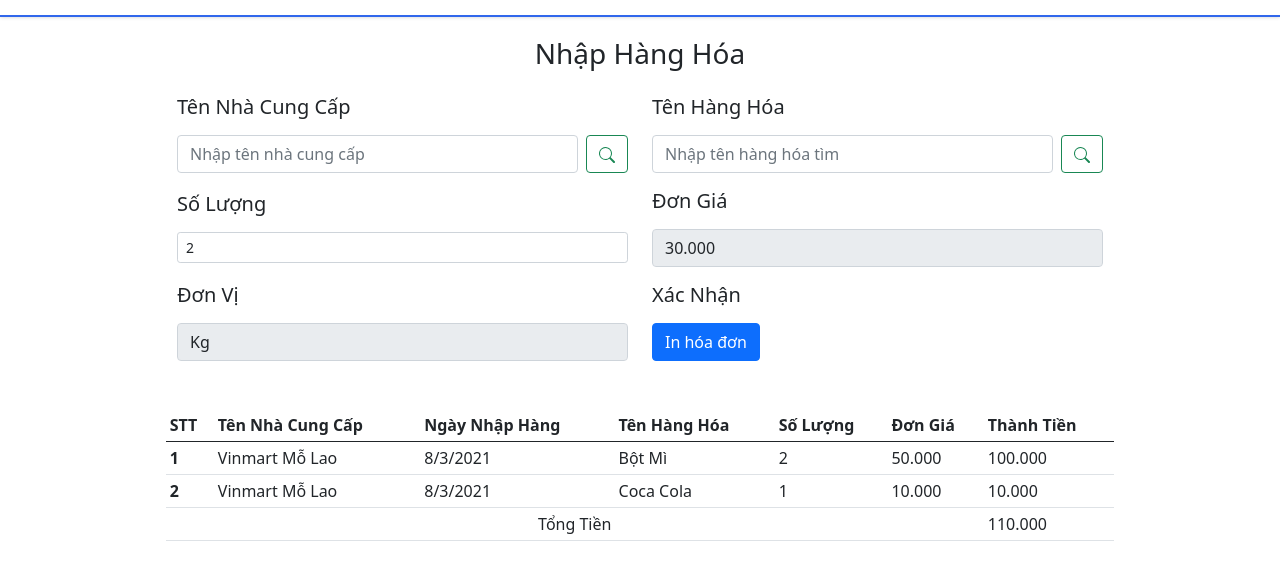
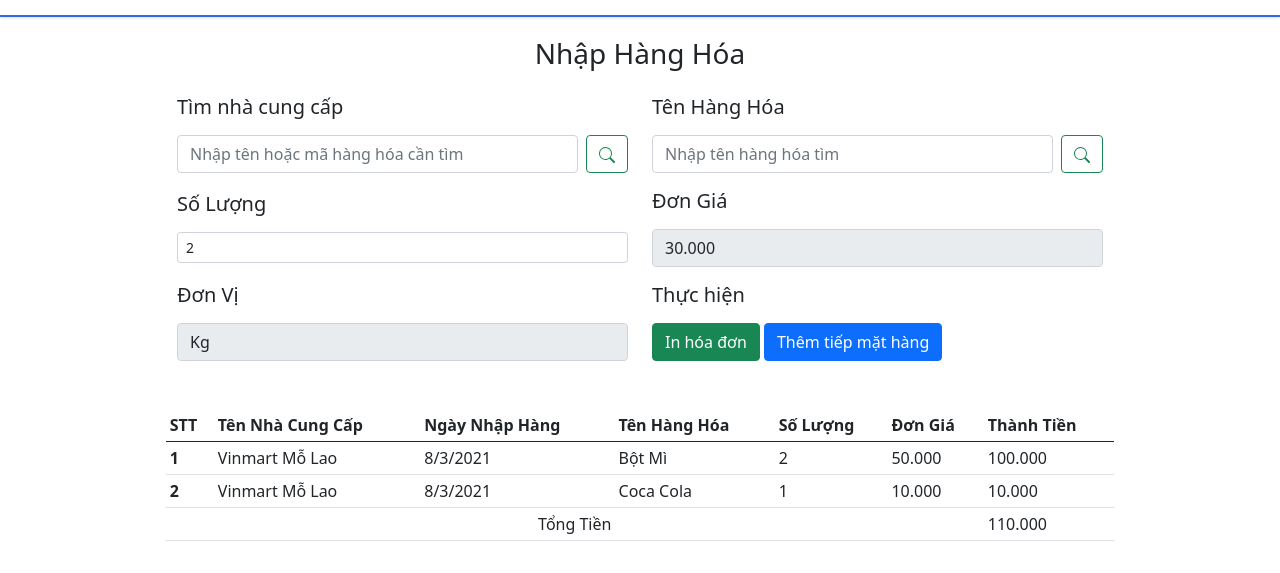
Before and after one commit to tungptiter/PhanTichTKHTTT, a plain HTML site: page html/supply.html in a window 1280 px wide. Shown: the part 83-656 px from the top of the page. Drawn offline with nearby package versions, Linux system fonts and the light colour scheme; some packages are replaced by stand-ins of ours; a script that the page names is missing.

Commit message:
them button them tiep mat hang trong supply.html

```diff
--- a/html/supply.html
+++ b/html/supply.html
@@ -303,15 +303,15 @@
       <div class="container">
         <h3 class="text-center">Nhập Hàng Hóa</h3>
         <div class="row align-items-center justify-content-center">
-          <!-- Nhập nhà cung cấp-->
+          <!-- Nhập hàng hóa -->
           <div class="col-md-5">
-            <h5 class="my-3">Tên Nhà Cung Cấp</h5>
+            <h5 class="my-3">Tìm nhà cung cấp</h5>
             <form class="search_form d-flex">
               <input
                 class="form-control me-2"
-                id="search"
+                id="search_hh"
                 type="search"
-                placeholder="Nhập tên nhà cung cấp"
+                placeholder="Nhập tên hoặc mã hàng hóa cần tìm"
                 aria-label="Search"
               />
               <button class="btn btn-outline-success" type="submit">
@@ -329,13 +329,9 @@
                 </svg>
               </button>
             </form>
-            <div id="match-list"></div>
-
-            <!-- test -->
-
-            <!-- end of test -->
+            <div id="match-list-hh"></div>
           </div>
-          <!--end of Nhập nhà cung cấp-->
+          <!-- End of Nhập hàng hóa -->
 
           <!-- Nhập hàng hóa -->
           <div class="col-md-5">
@@ -408,10 +404,11 @@
 
           <!-- Buttom hóa đơn và in hóa đơn -->
           <div class="col-md-5">
-            <h5 class="my-3">Xác Nhận</h5>
+            <h5 class="my-3">Thực hiện</h5>
 
             <!-- <button type="button" class="btn btn-outline-success d-inline-flex">Thành tiền</button> -->
-            <button type="button" class="btn btn-primary" onclick="luuThongTin()">In hóa đơn</button>
+            <button type="button" class="btn btn-success" onclick="luuThongTin()">In hóa đơn</button>
+            <button type="button" class="btn btn-primary" onclick="luuThongTin()">Thêm tiếp mặt hàng</button>
           </div>
           <!-- End of Buttom hóa đơn và in hóa đơn -->
         </div>
@@ -511,10 +508,11 @@
 
   <script type="text/javascript" src="./../data/hanghoa.json"></script>
   <script src="./../js/search.js"></script>
-  <script
+  <!-- <script
     src="https://cdn.jsdelivr.net/npm/bootstrap@5.1.0/dist/js/bootstrap.bundle.min.js"
     integrity="sha384-U1DAWAznBHeqEIlVSCgzq+c9gqGAJn5c/t99JyeKa9xxaYpSvHU5awsuZVVFIhvj"
     crossorigin="anonymous"
-  ></script>
+  ></script> -->
   <script type="text/javascript" src="./../js/base.js"></script>
+  <script type="text/javascript" src="./../js/search.js"></script>
 </html>
```
